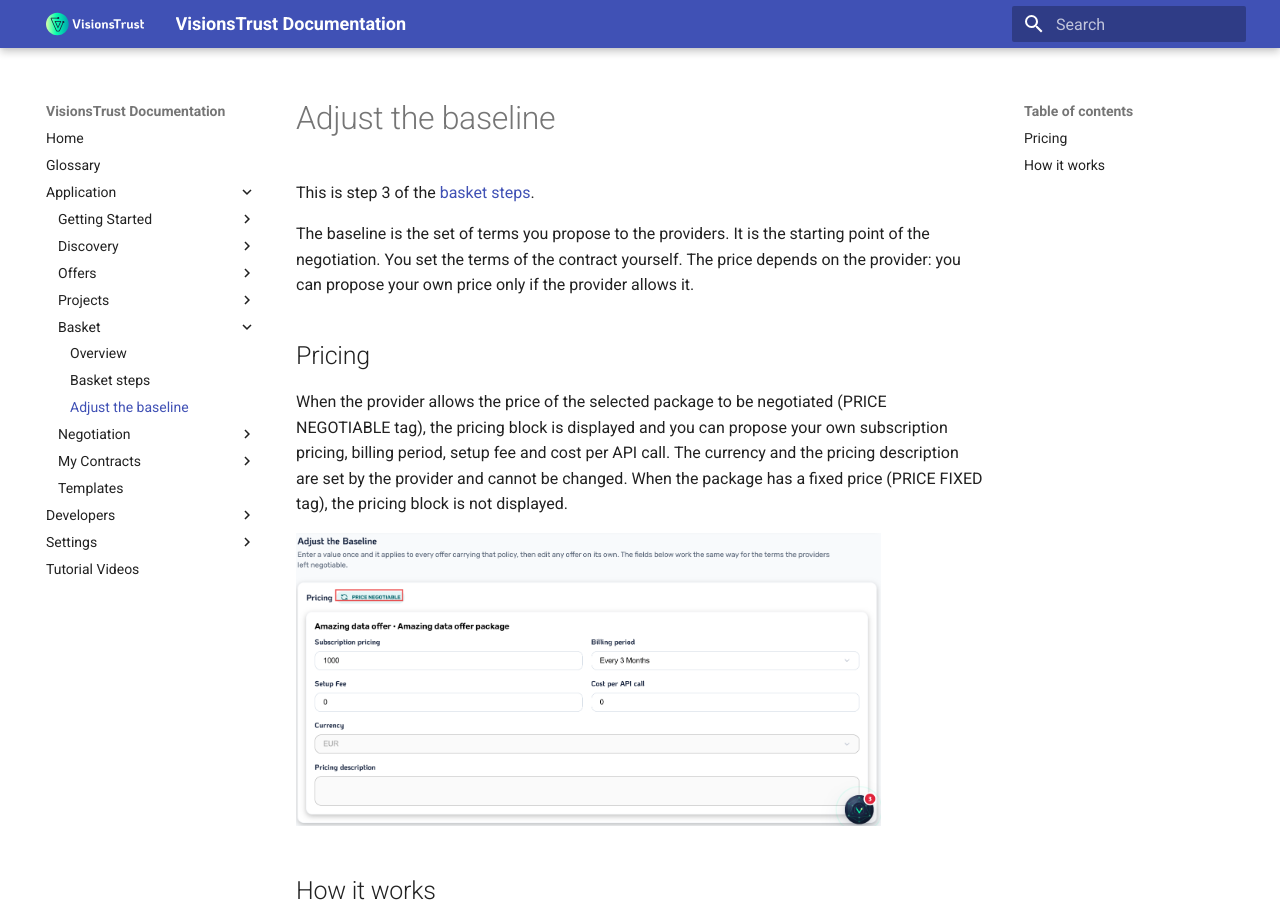
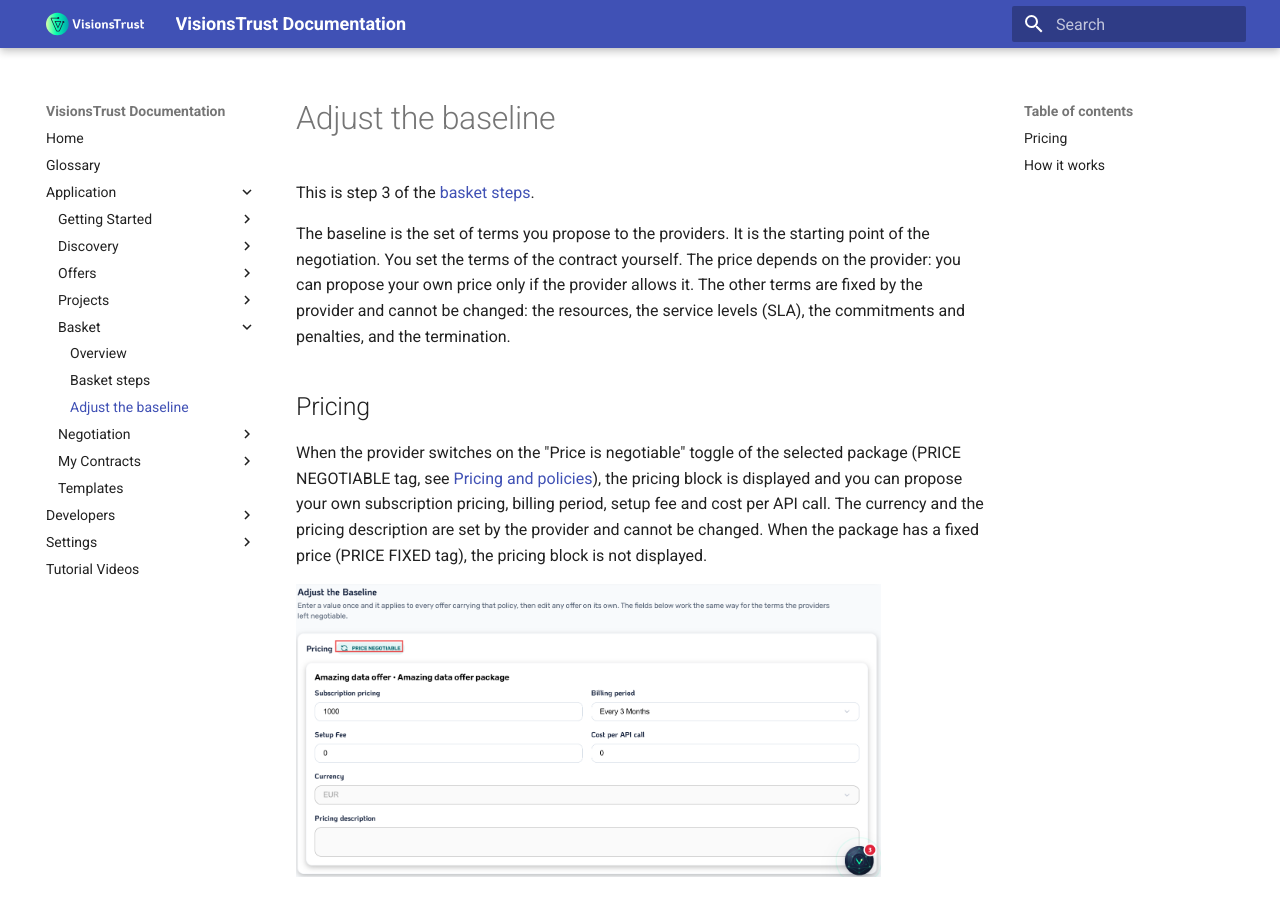
Before and after one commit to VisionsOfficial/visionstrust-docs, an MkDocs documentation site: the page built from docs/application/basket/adjusting-the-baseline.md, in a window 1280 px wide and 900 px high. Built offline with MkDocs 1.6.1 and Material for MkDocs 9.7.7, drawn with Linux system fonts in a browser that asks for light colours.

Commit message:
docs: name the Price is negotiable toggle and fixed pricing fields

```diff
--- a/docs/application/basket/adjusting-the-baseline.md
+++ b/docs/application/basket/adjusting-the-baseline.md
@@ -2,11 +2,11 @@
 
 This is step 3 of the [basket steps](./basket-steps.md).
 
-The baseline is the set of terms you propose to the providers. It is the starting point of the negotiation. You set the terms of the contract yourself. The price depends on the provider: you can propose your own price only if the provider allows it.
+The baseline is the set of terms you propose to the providers. It is the starting point of the negotiation. You set the terms of the contract yourself. The price depends on the provider: you can propose your own price only if the provider allows it. The other terms are fixed by the provider and cannot be changed: the resources, the service levels (SLA), the commitments and penalties, and the termination.
 
 ## Pricing
 
-When the provider allows the price of the selected package to be negotiated (PRICE NEGOTIABLE tag), the pricing block is displayed and you can propose your own subscription pricing, billing period, setup fee and cost per API call. The currency and the pricing description are set by the provider and cannot be changed. When the package has a fixed price (PRICE FIXED tag), the pricing block is not displayed.
+When the provider switches on the "Price is negotiable" toggle of the selected package (PRICE NEGOTIABLE tag, see [Pricing and policies](../registering-resources/offer-settings.md#pricing-and-policies)), the pricing block is displayed and you can propose your own subscription pricing, billing period, setup fee and cost per API call. The currency and the pricing description are set by the provider and cannot be changed. When the package has a fixed price (PRICE FIXED tag), the pricing block is not displayed.
 
 <p><img src="../../images/basket-baseline-pricing.png" alt="Pricing" width="85%"></p>
 
```
Also changed, not shown: docs/application/basket/basket-steps.md (+1 -1 lines).
